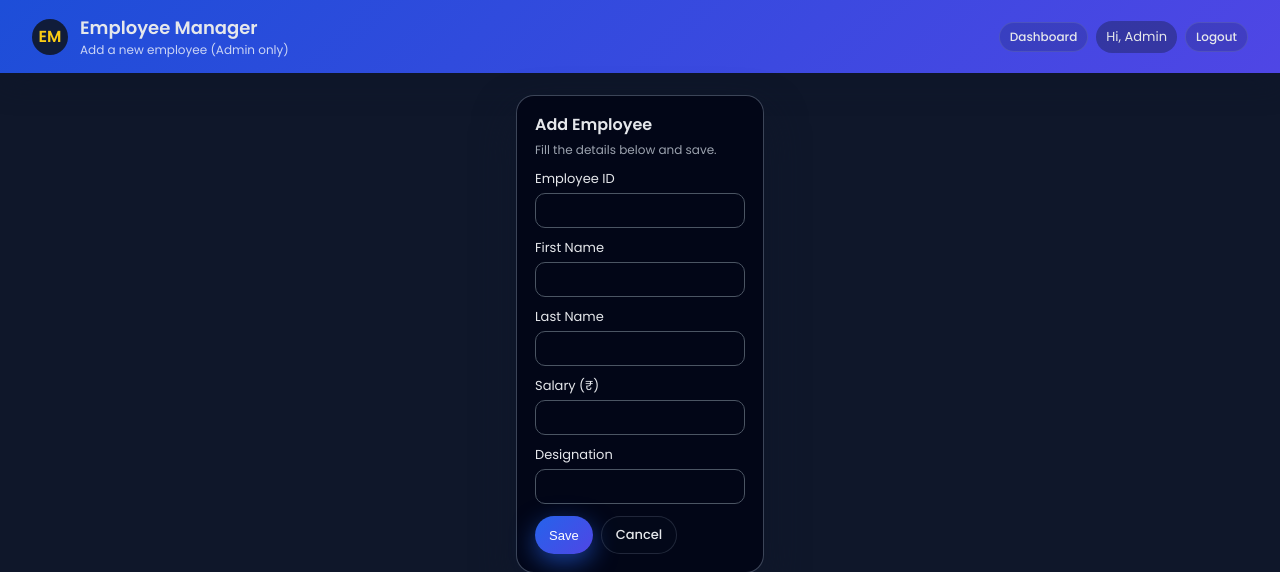
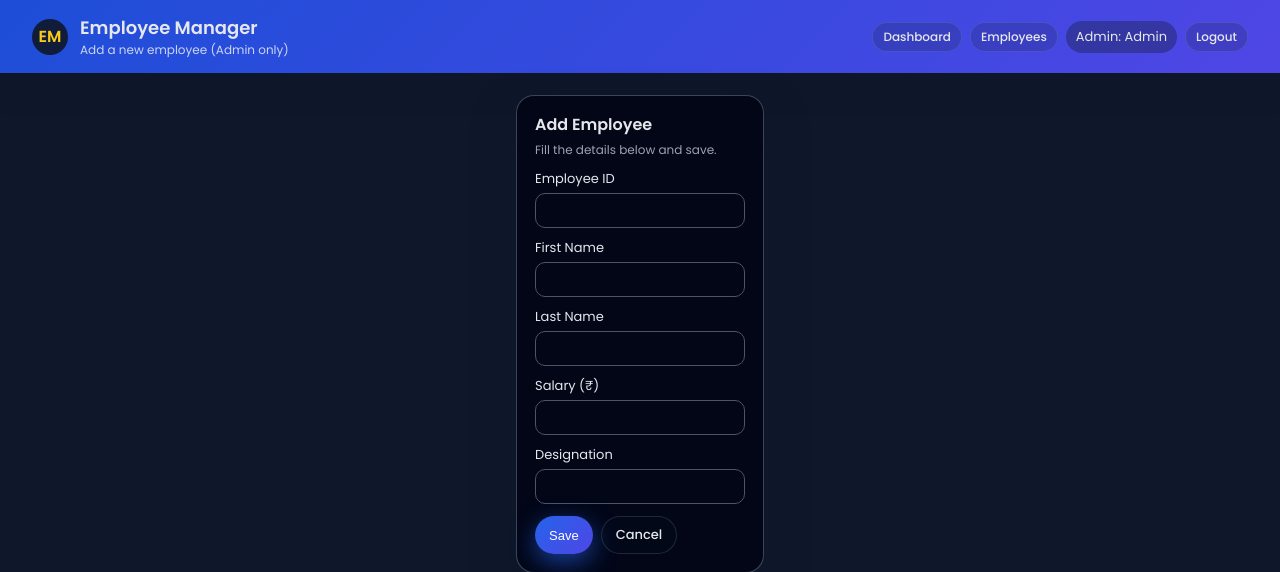
Before and after one commit to PrathapDev03/employee_app_python, a Flask app: page /employees/add in a window 1280 px wide. Shown: the top 572 px of the page. Run offline with Flask 3, Linux system fonts and the light colour scheme; the visitor is signed in with stand-in values (Sample User, id 1); tables that the repository leaves empty hold one stand-in row (values such as "Sample post").

Commit message:
Full visitor + admin version with dashboard and logs

```diff
--- a/app.py
+++ b/app.py
@@ -37,6 +37,7 @@ def admin_required(view_func):
         return view_func(*args, **kwargs)
     return wrapper
 
+
 def access_required(view_func):
     """Visitor or admin must be logged in."""
     @wraps(view_func)
@@ -45,6 +46,7 @@ def access_required(view_func):
             return redirect(url_for("visit"))
         return view_func(*args, **kwargs)
     return wrapper
+
 
 def is_admin():
     return session.get("role") == "admin"
@@ -59,6 +61,7 @@ def index():
     if session.get("role") == "visitor":
         return redirect(url_for("employees"))
     return redirect(url_for("visit"))
+
 
 @app.route("/visit", methods=["GET", "POST"])
 def visit():
@@ -84,10 +87,11 @@ def visit():
             conn.close()
 
         # create visitor session
+        session.clear()
         session["role"] = "visitor"
         session["visitor_name"] = name
 
-        # redirect to "dashboard" = employees list (read-only)
+        # redirect to employee list (read-only)
         return redirect(url_for("employees"))
 
     return render_template("visit.html")
@@ -97,6 +101,7 @@ def visit():
 
 ADMIN_EMAIL = "prathap03.p@gmail.com"
 ADMIN_PASSWORD = "root121@"
+
 
 @app.route("/admin/login", methods=["GET", "POST"])
 def admin_login():
@@ -117,6 +122,7 @@ def admin_login():
 
     return render_template("admin_login.html")
 
+
 @app.route("/logout")
 def logout():
     session.clear()
@@ -130,7 +136,6 @@ def logout():
 @access_required
 def employees():
     employees = get_all_employees()
-    role = session.get("role")
     name = session.get("admin_name") if is_admin() else session.get("visitor_name", "Visitor")
 
     return render_template(
@@ -139,6 +144,7 @@ def employees():
         is_admin=is_admin(),
         user_name=name,
     )
+
 
 @app.route("/employees/add", methods=["GET", "POST"])
 @admin_required
@@ -167,6 +173,7 @@ def add_employee_view():
         is_admin=True,
         user_name=session.get("admin_name", "Admin"),
     )
+
 
 @app.route("/employees/<int:emp_id>/edit", methods=["GET", "POST"])
 @admin_required
@@ -199,6 +206,7 @@ def edit_employee_view(emp_id: int):
         user_name=session.get("admin_name", "Admin"),
     )
 
+
 @app.route("/employees/<int:emp_id>/delete", methods=["POST"])
 @admin_required
 def delete_employee_view(emp_id: int):
@@ -221,6 +229,7 @@ def dashboard():
     max_salary = max((e.salary for e in employees), default=0)
     min_salary = min((e.salary for e in employees), default=0)
 
+    from collections import Counter
     designation_counts = Counter(e.designation for e in employees)
 
     salary_buckets = {"< 3L": 0, "3L - 6L": 0, "6L - 10L": 0, "> 10L": 0}
@@ -249,6 +258,7 @@ def dashboard():
         is_admin=True,
         user_name=session.get("admin_name", "Admin"),
     )
+
 
 @app.route("/admin/visitors")
 @admin_required
--- a/dao.py
+++ b/dao.py
@@ -66,10 +66,10 @@ def get_employee_by_id(emp_id: int) -> Optional[Employee]:
     finally:
         conn.close()
 
-def get_all_employees():
+def get_all_employees() -> List[Employee]:
     sql = "SELECT id, firstName, lastName, salary, designation FROM emp"
     conn = get_connection()
-    employees = []
+    employees: List[Employee] = []
     try:
         cur = conn.cursor()
         cur.execute(sql)
--- a/templates/dashboard.html
+++ b/templates/dashboard.html
@@ -20,7 +20,8 @@
         </div>
       </div>
       <div class="navbar-right">
-        <a href="{{ url_for('list_employees') }}" class="btn ghost small">Employees</a>
+        <a href="{{ url_for('employees') }}" class="btn ghost small">Employees</a>
+        <a href="{{ url_for('admin_visitors') }}" class="btn ghost small">Visitors</a>
         <span class="user-chip">Hi, {{ user_name }}</span>
         <a href="{{ url_for('logout') }}" class="btn ghost small">Logout</a>
       </div>
--- a/templates/employee_add.html
+++ b/templates/employee_add.html
@@ -20,7 +20,8 @@
       </div>
       <div class="navbar-right">
         <a href="{{ url_for('dashboard') }}" class="btn ghost small">Dashboard</a>
-        <span class="user-chip">Hi, {{ user_name }}</span>
+        <a href="{{ url_for('employees') }}" class="btn ghost small">Employees</a>
+        <span class="user-chip">Admin: {{ user_name }}</span>
         <a href="{{ url_for('logout') }}" class="btn ghost small">Logout</a>
       </div>
     </header>
@@ -66,7 +67,7 @@
           </div>
           <div class="form-actions">
             <button type="submit" class="btn primary">Save</button>
-            <a href="{{ url_for('list_employees') }}" class="btn ghost">Cancel</a>
+            <a href="{{ url_for('employees') }}" class="btn ghost">Cancel</a>
           </div>
         </form>
       </section>
--- a/templates/employee_edit.html
+++ b/templates/employee_edit.html
@@ -20,7 +20,8 @@
       </div>
       <div class="navbar-right">
         <a href="{{ url_for('dashboard') }}" class="btn ghost small">Dashboard</a>
-        <span class="user-chip">Hi, {{ user_name }}</span>
+        <a href="{{ url_for('employees') }}" class="btn ghost small">Employees</a>
+        <span class="user-chip">Admin: {{ user_name }}</span>
         <a href="{{ url_for('logout') }}" class="btn ghost small">Logout</a>
       </div>
     </header>
@@ -66,7 +67,7 @@
           </div>
           <div class="form-actions">
             <button type="submit" class="btn primary">Update</button>
-            <a href="{{ url_for('list_employees') }}" class="btn ghost">Cancel</a>
+            <a href="{{ url_for('employees') }}" class="btn ghost">Cancel</a>
           </div>
         </form>
       </section>
--- a/templates/static/css/style.css
+++ b/templates/static/css/style.css
@@ -135,7 +135,8 @@ body {
   text-decoration: none;
   border: none;
   cursor: pointer;
-  transition: transform 0.08s ease, box-shadow 0.08s ease, opacity 0.08s ease;
+  transition: transform 0.08s ease, box-shadow 0.08s ease, opacity 0.08s ease,
+    background 0.08s ease;
 }
 
 .btn.primary {
@@ -282,7 +283,7 @@ body {
 
 .cool-table tbody tr {
   border-bottom: 1px solid rgba(55, 65, 81, 0.7);
-  transition: background 0.12s ease, transform 0.06s ease;
+  transition: background 0.12s ease, transform 0.06s ease, box-shadow 0.12s ease;
 }
 
 .cool-table tbody tr:nth-child(even) {
@@ -292,6 +293,7 @@ body {
 .cool-table tbody tr:hover {
   background: rgba(37, 99, 235, 0.13);
   transform: translateY(-1px);
+  box-shadow: 0 6px 18px rgba(15, 23, 42, 0.8);
 }
 
 .cool-table td {
@@ -471,6 +473,15 @@ body {
   text-align: center;
 }
 
+.auth-hint a {
+  color: #60a5fa;
+  text-decoration: none;
+}
+
+.auth-hint a:hover {
+  text-decoration: underline;
+}
+
 /* ===== Dashboard ===== */
 .dashboard-grid {
   display: grid;
```
Also changed, not shown: db.py (+0 -20 lines).
